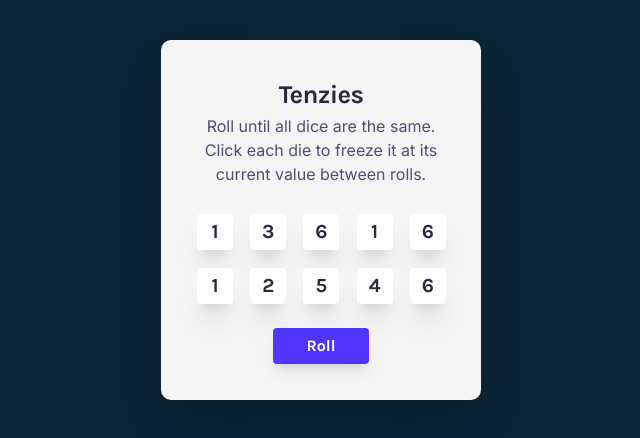
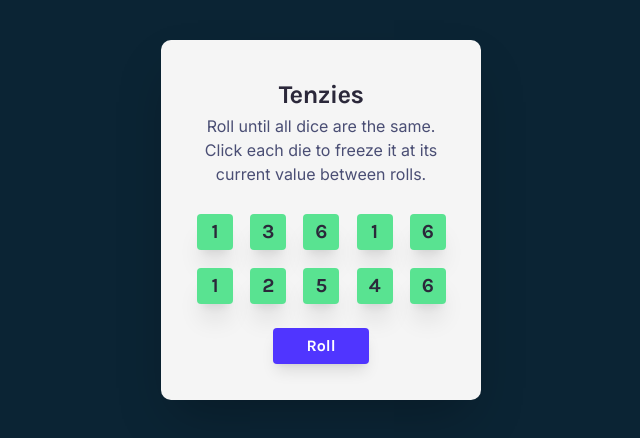
Before and after one commit to rubenaguilardev/tns, a React (Vite) app: page / in a window 1280 px wide. Shown: the top 438 px of the page, without its empty margins (319-959 px from the left). Built offline with nearby package versions, Linux system fonts and the light colour scheme.

Commit message:
add green background conditional

```diff
--- a/src/App.jsx
+++ b/src/App.jsx
@@ -12,15 +12,13 @@ const App = () => {
       .map(() => (
           {
             value: Math.ceil(Math.random() * 6),
-            isHeld: false,
+            isHeld: true,
             id: nanoid()
           }
       ))
   }
 
-  const diceElements = dice.map(dieObj => <Die key={dieObj.id} value={dieObj.value} />)
-
-  console.log(dice)
+  const diceElements = dice.map(dieObj => <Die key={dieObj.id} {...dieObj} />)
 
   return (
     <main className=" flex justify-center mt-10">
--- a/src/components/Die.jsx
+++ b/src/components/Die.jsx
@@ -1,6 +1,8 @@
-const Die = ({value}) => {
+const Die = ({value, isHeld, id}) => {
     return (
-        <button className="bg-white h-9 w-9 font-bold text-xl rounded-sm shadow-xl cursor-pointer">
+        <button
+            className={`${isHeld ? 'bg-[#59e391]' : 'bg-white'} h-9 w-9 font-bold text-xl rounded-sm shadow-xl cursor-pointer`}
+        >
             {value}
         </button>
     )
```
